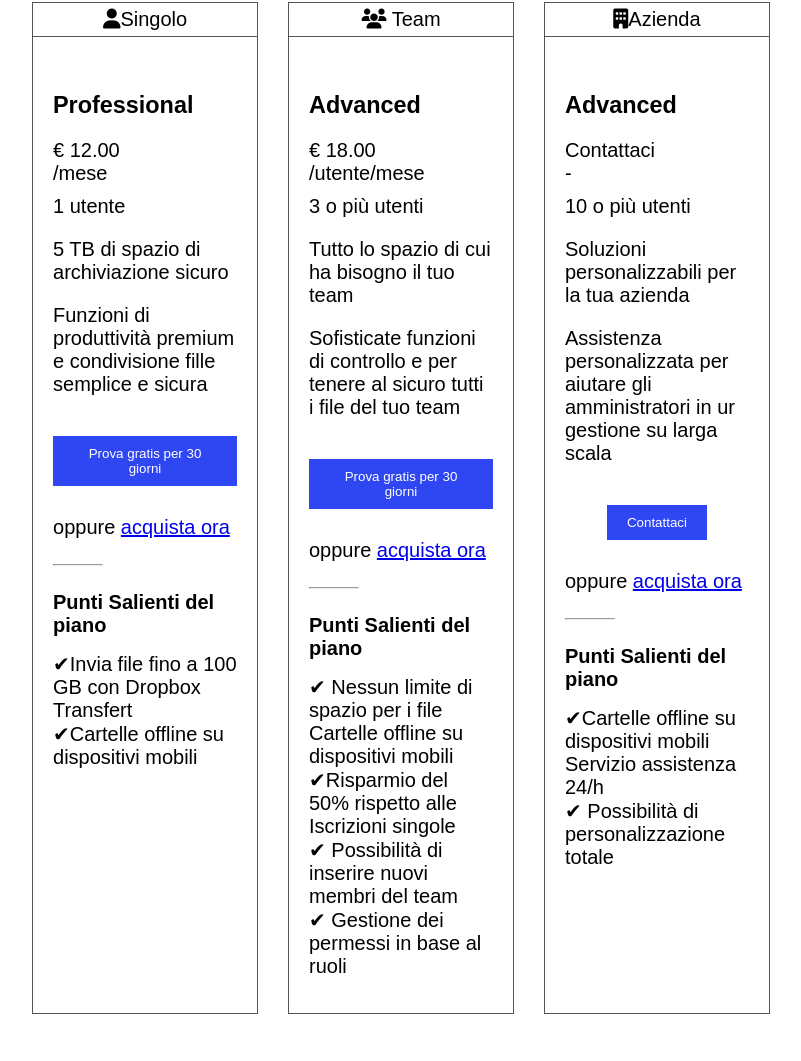
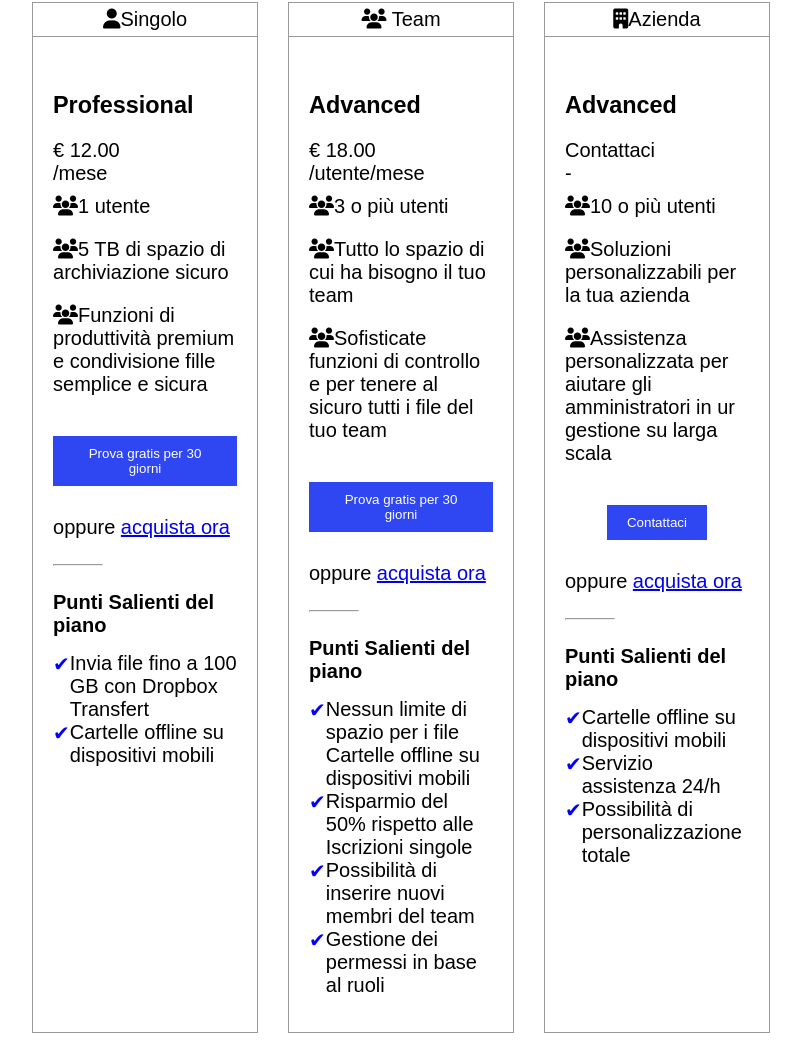
Before and after one commit to Simonedambra/htmlcss-dropbox, a plain HTML site: page index.html in a window 1280 px wide. Shown: the part 989-2050 px from the top of the page, without its empty margins (239-1040 px from the left). Drawn offline with Linux system fonts and the light colour scheme.

Commit message:
[UPD] COLOR ICONS

```diff
--- a/css/style.css
+++ b/css/style.css
@@ -81,6 +81,7 @@ header {
     padding: 60px;
     background-size: cover;
     color: white;
+    filter: invert(100%);
 }
 
 .img-footer-center {
@@ -132,30 +133,30 @@ header {
 .col-60 {
     width: 60%;
     padding: 30px 10px;
-    border-bottom: 1px solid rgb(83, 83, 83);
-    border-left: 1px solid rgb(83, 83, 83);
+    border-bottom: 1px solid rgb(153, 153, 153);
+    border-left: 1px solid rgb(153, 153, 153);
 
 }
 
 .col-40 {
     width: 40%;
     padding: 30px 0px 0px 40px;
-    border-bottom: 1px solid rgb(83, 83, 83);
-    border-right: 1px solid rgb(83, 83, 83);
+    border-bottom: 1px solid rgb(153, 153, 153);
+    border-right: 1px solid rgb(153, 153, 153);
 }
 
 .col-10 {
     text-align: center;
     padding: 5px 0px;
     width: 100%;
-    border-bottom: 1px solid rgb(83, 83, 83);
+    border-bottom: 1px solid rgb(153, 153, 153);
 }
 
 .col-33 {
     margin: 20px 15px;
     width: calc(100%/3 - 30px);
 
-    border: 1px solid rgb(83, 83, 83);
+    border: 1px solid rgb(153, 153, 153);
 }
 
 .col-33-2 {
@@ -235,7 +236,7 @@ body {
 }
 
 hr {
-    color: rgb(83, 83, 83);
+    color: rgb(153, 153, 153);
     width: 50px;
     margin: 25px 0px;
 }
@@ -256,7 +257,7 @@ hr {
 
 
 .border {
-    border: 1px solid rgb(83, 83, 83);
+    border: 1px solid rgb(153, 153, 153);
 }
 
 
@@ -379,8 +380,8 @@ h1 {
     margin: 20px 0px;
     padding: 10px 20px;
     color: white;
-    border: 1px solid rgb(83, 83, 83);
-    color: rgb(83, 83, 83);
+    border: 1px solid rgb(153, 153, 153);
+    color: rgb(153, 153, 153);
 
 }
 
@@ -388,7 +389,7 @@ h1 {
     margin: 20px 0px;
     padding: 10px 20px;
     color: white;
-    color: rgb(83, 83, 83);
+    color: rgb(153, 153, 153);
 }
 
 /* fine button class */
@@ -499,3 +500,7 @@ span {
 .bg-blue {
     background-color: rgb(56, 56, 254);
 }
+
+.color-blue {
+    color: blue;
+}
--- a/index.html
+++ b/index.html
@@ -95,9 +95,12 @@
                                     <div>€ 12.00</div>
                                     <div>/mese</div>
                                     <div>
-                                        <span class="padding-top-bottom">1 utente</span>
-                                        <span class="padding-top-bottom">5 TB di spazio di archiviazione sicuro</span>
-                                        <span class="padding-top-bottom">Funzioni di produttività premium e condivisione
+                                        <span class="padding-top-bottom"><i class="fas fa-users"></i>1
+                                            utente</span>
+                                        <span class="padding-top-bottom"><i class="fas fa-users"></i>5 TB di spazio di
+                                            archiviazione sicuro</span>
+                                        <span class="padding-top-bottom"><i class="fas fa-users"></i>Funzioni di
+                                            produttività premium e condivisione
                                             fille semplice e sicura</span>
                                     </div>
                                     <p>
@@ -110,8 +113,13 @@
                                     </p>
                                     <div class="text-lg">Punti Salienti del piano</div>
                                     <div>
-                                        <span>✔Invia file fino a 100 GB con Dropbox Transfert</span>
-                                        <span>✔Cartelle offline su dispositivi mobili</span>
+                                        <span class="button-position"><span class="inline color-blue">✔</span>Invia file
+                                            fino a 100 GB con
+                                            Dropbox
+                                            Transfert</span>
+                                        <span class="button-position"><span class="inline color-blue">✔</span>Cartelle
+                                            offline su dispositivi
+                                            mobili</span>
                                     </div>
                                 </div>
                             </div>
@@ -128,10 +136,13 @@
                                     <div>€ 18.00</div>
                                     <div>/utente/mese</div>
                                     <div>
-                                        <span class="padding-top-bottom">3 o più utenti</span>
-                                        <span class="padding-top-bottom">Tutto lo spazio di cui ha bisogno il tuo
+                                        <span class="padding-top-bottom"><i class="fas fa-users"></i>3 o più
+                                            utenti</span>
+                                        <span class="padding-top-bottom"><i class="fas fa-users"></i>Tutto lo spazio di
+                                            cui ha bisogno il tuo
                                             team</span>
-                                        <span class="padding-top-bottom">Sofisticate funzioni di controllo e per tenere
+                                        <span class="padding-top-bottom"><i class="fas fa-users"></i>Sofisticate
+                                            funzioni di controllo e per tenere
                                             al
                                             sicuro tutti i file del tuo
                                             team</span>
@@ -146,14 +157,18 @@
                                     </p>
                                     <div class="text-lg">Punti Salienti del piano</div>
                                     <div>
-                                        <span class="button-position">✔ Nessun limite di spazio per i file Cartelle
+                                        <span class="button-position"><span class="inline color-blue">✔</span> Nessun
+                                            limite di spazio per i file Cartelle
                                             offline su dispositivi
                                             mobili</span>
-                                        <span class="button-position">✔Risparmio del 50% rispetto alle Iscrizioni
+                                        <span class="button-position"><span class="inline color-blue">✔</span>Risparmio
+                                            del 50% rispetto alle Iscrizioni
                                             singole</span>
-                                        <span class="button-position">✔ Possibilità di inserire nuovi membri del
+                                        <span class="button-position"><span class="inline color-blue">✔</span>
+                                            Possibilità di inserire nuovi membri del
                                             team</span>
-                                        <span class="button-position">✔ Gestione dei permessi in base al ruoli</span>
+                                        <span class="button-position"><span class="inline color-blue">✔</span> Gestione
+                                            dei permessi in base al ruoli</span>
                                     </div>
                                 </div>
 
@@ -171,10 +186,13 @@
                                     <div>Contattaci</div>
                                     <div>-</div>
                                     <div>
-                                        <span class="padding-top-bottom">10 o più utenti</span>
-                                        <span class="padding-top-bottom">Soluzioni personalizzabili per la tua
+                                        <span class="padding-top-bottom"><i class="fas fa-users"></i>10 o più
+                                            utenti</span>
+                                        <span class="padding-top-bottom"><i class="fas fa-users"></i>Soluzioni
+                                            personalizzabili per la tua
                                             azienda</span>
-                                        <span class="padding-top-bottom">Assistenza personalizzata per aiutare gli
+                                        <span class="padding-top-bottom"><i class="fas fa-users"></i>Assistenza
+                                            personalizzata per aiutare gli
                                             amministratori in ur gestione su
                                             larga
                                             scala</span>
@@ -189,9 +207,12 @@
                                     </p>
                                     <div class="text-lg">Punti Salienti del piano</div>
                                     <div>
-                                        <span class="button-position">✔Cartelle offline su dispositivi mobili</span>
-                                        <span class="button-position">Servizio assistenza 24/h</span>
-                                        <span class="button-position">✔ Possibilità di personalizzazione totale</span>
+                                        <span class="button-position"><span class="inline color-blue">✔</span>Cartelle
+                                            offline su dispositivi mobili</span>
+                                        <span class="button-position"><span class="inline color-blue">✔</span>Servizio
+                                            assistenza 24/h</span>
+                                        <span class="button-position"><span class="inline color-blue">✔</span>
+                                            Possibilità di personalizzazione totale</span>
                                     </div>
                                 </div>
                             </div>
```
